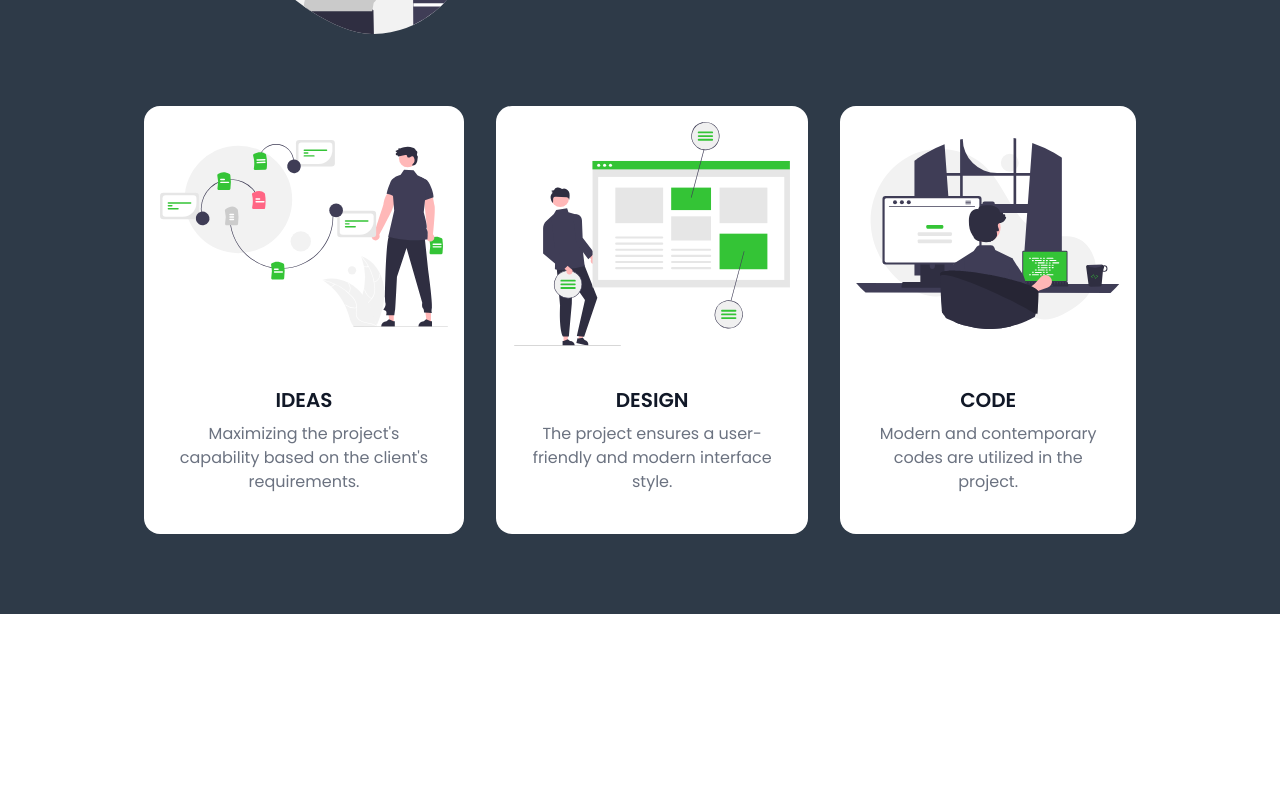
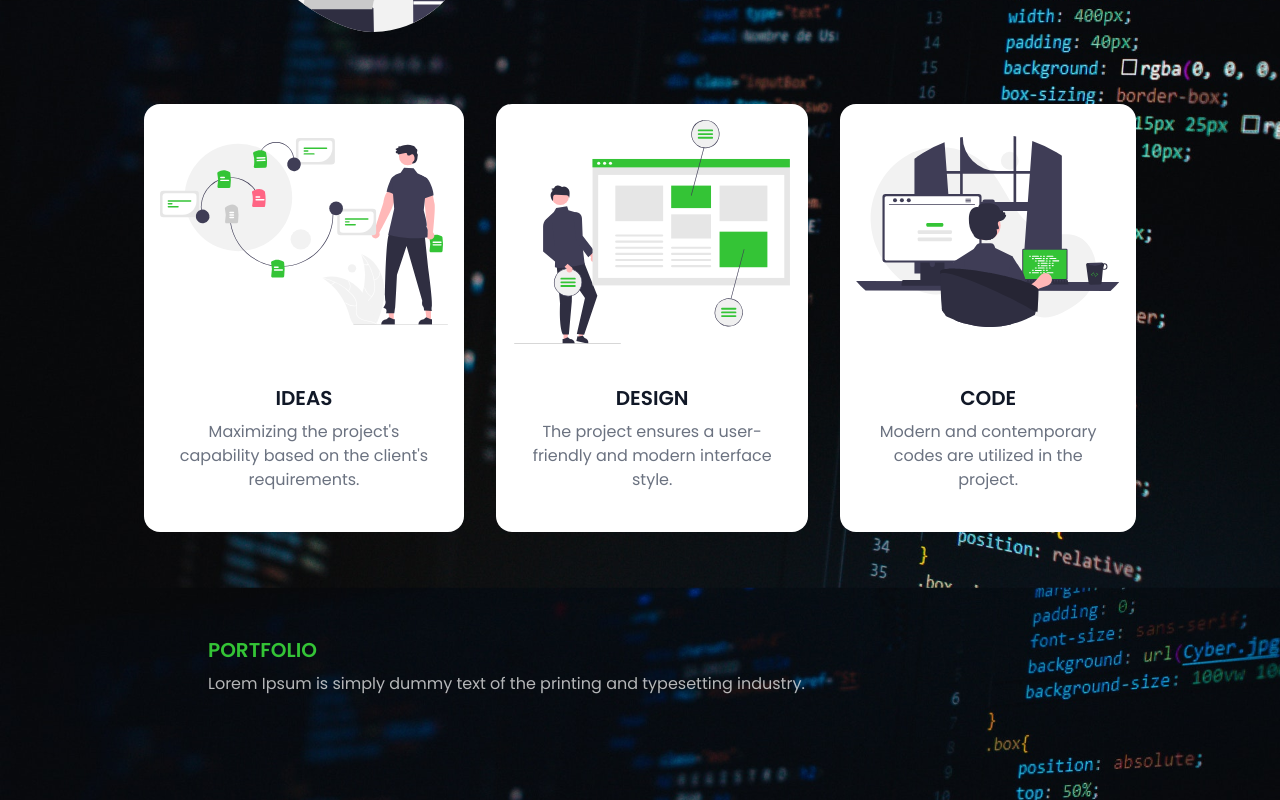
Before and after one commit to jerickdelarosa/react-portfolio, a React (Vite) app: page / in a window 1280 px wide. Shown: the part 1119-1919 px from the top of the page. Before the commit the page ends 1733 px from the top, so only its background shows below. Built offline with nearby package versions, Linux system fonts and the light colour scheme.

Commit message:
Initial layout for portfolio section

```diff
--- a/src/App.jsx
+++ b/src/App.jsx
@@ -1,37 +1,38 @@
 import React from 'react'
 import styles from './styles'
-
 
 import {
   MainNav,
   Hero,
   TechStack,
-  Skills
+  Skills,
+  Portfolio
 } from './components'
 
 const App = () => (
-  <div className='bg-primary w-full overflow-hidden'>
+  <div className={`w-full overflow-hidden background-container`}>
 
-    <div className={`${styles.paddingX} ${styles.flexCenter} border-b-2 border-slate-800`}>
+    <div className={`${styles.paddingX} ${styles.flexCenter}`}>
       <div className={`xl:max-w-[1280px] w-full`}>
         <MainNav />
       </div>
-    </div>
+    </div >
 
-    <div className={`bg-primary ${styles.paddingX} ${styles.flexStart} pt-4 sm:pt-12 md:pt-24`}>
+    <div className={`${styles.paddingX} ${styles.flexStart} pt-4 sm:pt-12 md:pt-24`}>
       <div className={`${styles.boxWidth}`}>
         <Hero />
         <TechStack />
       </div>
     </div>
 
-    <div className={`bg-primary ${styles.paddingX} ${styles.flexStart} mt-4 sm:mt-20 md:mt-24`}>
+    <div className={`${styles.paddingX} ${styles.flexStart} mt-4 sm:mt-20 md:mt-24`}>
       <div className={`${styles.boxWidth}`}>
         <Skills />
+        <Portfolio />
       </div>
     </div>
 
-  </div>
+  </div >
 )
 
 export default App
--- a/src/assets/index.js
+++ b/src/assets/index.js
@@ -22,6 +22,7 @@ import ideas from './ideas.svg'
 import programming from './programming.svg'
 import webDesign from './web-design.svg'
 import developer from './developer.svg'
+import codeBackground from './code-background.jpg'
 
 // export { place all import names }
 export {
@@ -47,5 +48,6 @@ export {
     ideas,
     programming,
     webDesign,
-    developer
+    developer,
+    codeBackground
 };
--- a/src/components/index.js
+++ b/src/components/index.js
@@ -3,11 +3,13 @@ import MainNav from "./navigations/MainNav"
 import Hero from './sections/Hero'
 import TechStack from './sections/TechStack'
 import Skills from './sections/Skills'
+import Portfolio from './sections/Portfolio'
 
 // export { list of all component-name }
 export {
     MainNav,
     Hero,
     TechStack,
-    Skills
+    Skills,
+    Portfolio
 }
--- /dev/null
+++ b/src/components/sections/Portfolio.jsx
@@ -0,0 +1,17 @@
+import React from 'react'
+
+const Portfolio = () => (
+    <section id="portfolio" className={`flex flex-col sm:my-16 my-4 sm:px-16 px-0`}>
+        <div className='flex flex-col items-center justify-center sm:items-start my-3 md:my-6 px-6 sm:px-0 lg:px-20'>
+            <h5
+                className="font-poppins mb-2 text-xl font-semibold text-green uppercase self-center sm:self-start">
+                Portfolio
+            </h5>
+            <p className="mb-4 font-poppins font-normal text-dimWhite text-center sm:text-start">
+                Lorem Ipsum is simply dummy text of the printing and typesetting industry.
+            </p>
+        </div>
+    </section>
+)
+
+export default Portfolio
--- a/src/index.css
+++ b/src/index.css
@@ -137,3 +137,13 @@
   background: rgba(255, 255, 255, 0.6);
   filter: blur(750px);
 }
+
+.background-container {
+  background-image: url('./assets/code-background.jpg');
+  background-attachment: fixed;
+  background-size: cover;
+  background-repeat: no-repeat;
+  position: relative;
+}
+
+.background-container:before {}
--- a/tailwind.config.js
+++ b/tailwind.config.js
@@ -14,6 +14,9 @@ module.exports = {
       fontFamily: {
         poppins: ["Poppins", "sans-serif"],
       },
+      backgroundImage: {
+        'mainBackground': "url('/src/assets/code-background.jpg')",
+      }
     },
     screens: {
       notfold: "275px",
```
Also changed, not shown: src/assets/code-background.jpg (added).
